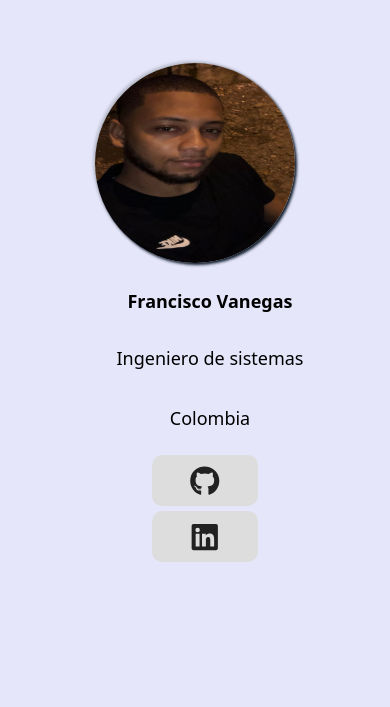
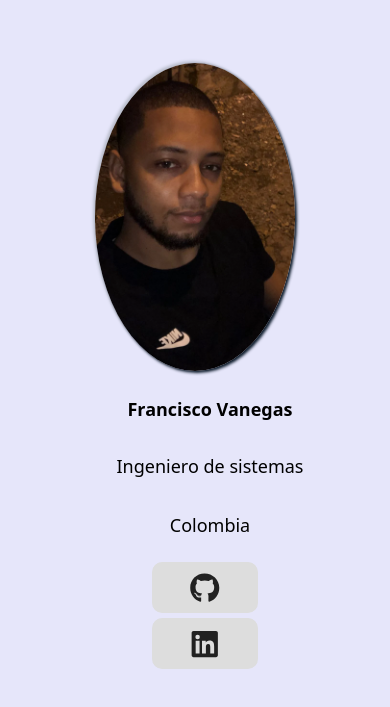
Before and after one commit to FranciscoDJVI/Portafolio, a React (Vite) app in the folder portafolio/: page /avatar in a window 390 px wide. Shown: the part 287-994 px from the top of the page. Built offline with nearby package versions, Linux system fonts and the light colour scheme.

Commit message:
change aspect ratio

```diff
--- a/portafolio/src/App.css
+++ b/portafolio/src/App.css
@@ -57,7 +57,8 @@
 
   .avatar .avatar-img {
     width: 300px;
-    height: 300px;
+    height: auto;
+    max-width: 300px;
     margin: 10px;
     border-radius: 50%;
     box-shadow:
@@ -196,7 +197,8 @@
   }
   .avatar .avatar-img {
     width: 200px;
-    height: 200px;
+    height: auto;
+    max-width: 200px;
     border-radius: 50%;
   }
 
```
